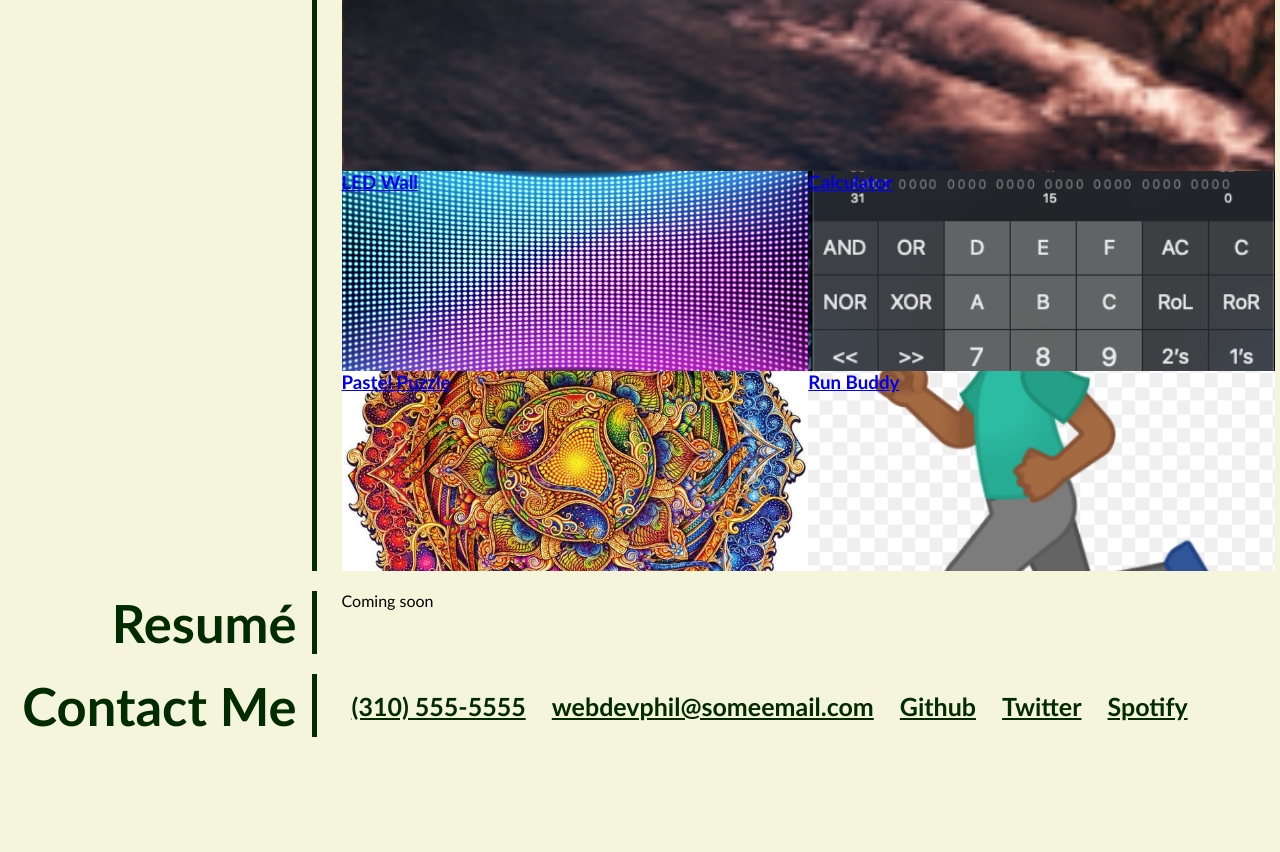
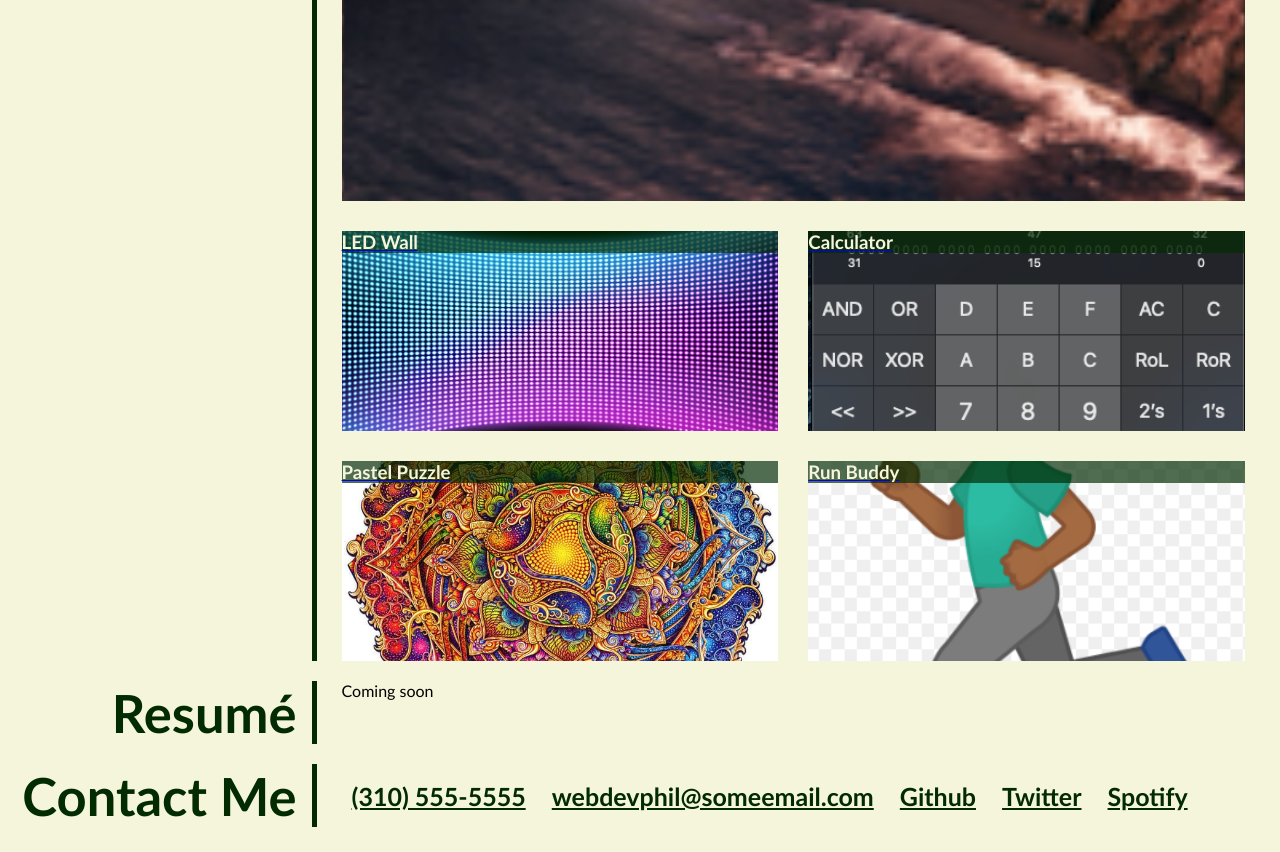
Before and after one commit to RepoPanda/my-portfolio, a plain HTML site: page index.html in a window 1280 px wide. Shown: the part 675-1527 px from the top of the page. Before the commit the page ends 1437 px from the top, so only its background shows below. Drawn offline with Linux system fonts and the light colour scheme.

Commit message:
css and README updated

```diff
--- a/assets/css/style.css
+++ b/assets/css/style.css
@@ -1,6 +1,7 @@
 :root {
     --dark: rgb(2, 43, 2);
     --light: beige;
+    --hover:  rgb(208, 146, 12);
 }
 
 /* universal selector -------------------------------------*/
@@ -15,6 +16,10 @@
 /* body selctor ------------------------------------------*/
 body {
     background-color: var(--light);
+}
+
+a:hover{
+    background-color:var(--hover);
 }
 
 /* header selectors ------------------------------------- */
@@ -89,7 +94,6 @@ figure h2{
 /* Main selectors ------------------------------------- */
 
 main {
-    /* display:flex; */
     background-color: var(--light);
     padding: 5px;
 }
@@ -120,23 +124,31 @@ section ul {
     list-style-type: none;
 }
 
+section h3{
+    color: var(--light);
+    background-color:rgba(2, 43, 2, 0.687);
+}
+
 
 /* work section -------------------------------------- */
 
 #projects {
     display: flex;
     flex-wrap: wrap;
+}
 
-
+#projects a :hover{
+    background-color:var(--hover);
 }
 
 #projects a {
     background-size: cover;
     background-position: center;
-    flex: 1 1 50%;
+    flex: 1 1 45%;
     height: 200px;
+    margin-top: 30px;
+    margin-right: 30px;
 }
-
 
 #projects a:first-child{
     flex:1 1 100%;
@@ -183,5 +195,4 @@ section ul {
     justify-content: space-between;
     text-decoration: underline;
     margin: 10px;
-
 }
```
Also changed, not shown: 2 other files.
